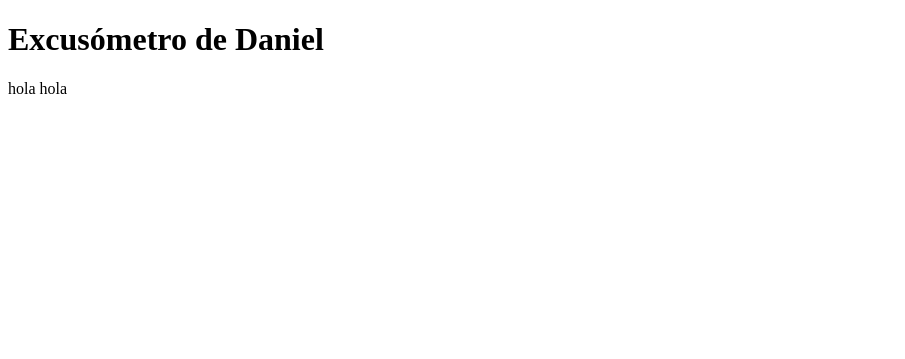
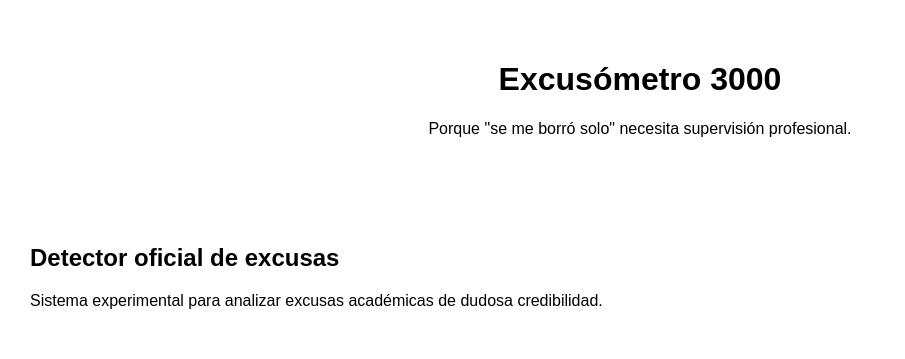
Before and after one commit to daniel1303/Excusometro3000, a plain HTML site: page Excusometro/index.html in a window 1280 px wide. Shown: the whole page, without its empty margins (0-905 px from the left). Drawn offline with Linux system fonts and the light colour scheme; files that its build step writes are made by us from their sources.

Commit message:
S01 - nace el Excusometro 3000

```diff
--- a/Excusometro/index.html
+++ b/Excusometro/index.html
@@ -1,12 +1,20 @@
 <!DOCTYPE html>
-<html lang="en">
+<html lang="es">
 <head>
-    <meta charset="UTF-8">
-    <meta name="viewport" content="width=device-width, initial-scale=1.0">
-    <title>Excusómetro</title>
+  <meta charset="UTF-8">
+  <meta name="viewport" content="width=device-width, initial-scale=1.0">
+  <title>Excusómetro 3000</title>
+  <link rel="stylesheet" href="estilos.css">
 </head>
 <body>
-    <h1>Excusómetro de Daniel</h1>
-    <p>hola hola</p>
+  <header>
+    <h1>Excusómetro 3000</h1>
+    <p>Porque "se me borró solo" necesita supervisión profesional.</p>
+  </header>
+
+  <main>
+    <h2>Detector oficial de excusas</h2>
+    <p>Sistema experimental para analizar excusas académicas de dudosa credibilidad.</p>
+  </main>
 </body>
 </html>
--- a/estilos.css
+++ b/estilos.css
@@ -2,11 +2,12 @@ body {
   font-family: Arial, sans-serif;
   margin: 0;
 }
+
 header {
   padding: 40px;
   text-align: center;
 }
+
 main {
   padding: 30px;
-            text-align: center;
 }
```
Also changed, not shown: Excusometro/js/script.js (added). Lines whose indentation alone changed are shown as unchanged.
